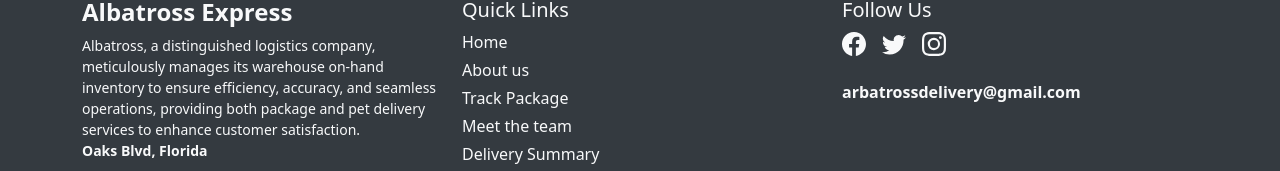
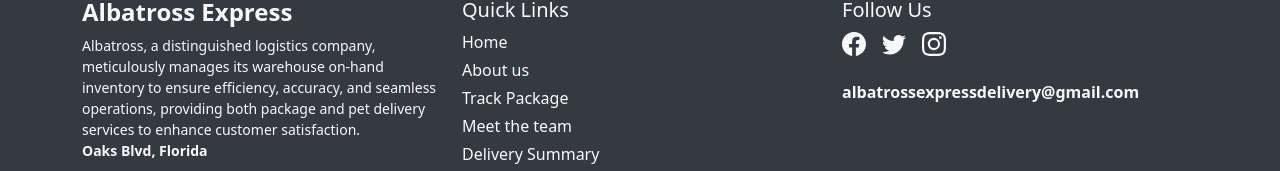
Before and after one commit to MrJefferson29/sparko-tracking, a React (Create React App) app in the folder frontend/: page / in a window 1280 px wide. Shown: the part 6976-7147 px from the top of the page. Built offline with nearby package versions, Linux system fonts and the light colour scheme; no server answers; a web font is replaced by a local one.

Commit message:
Update email address in Footer component

```diff
--- a/frontend/src/components/GeneralScreens/Footer.js
+++ b/frontend/src/components/GeneralScreens/Footer.js
@@ -49,7 +49,7 @@ function Footer() {
                 </SocialIcon>
               </SocialIcons>
               <br />
-              <p><b>arbatrossdelivery@gmail.com</b></p>
+              <p><b>albatrossexpressdelivery@gmail.com</b></p>
             </FooterSection>
           </Col>
         </Row>
```
